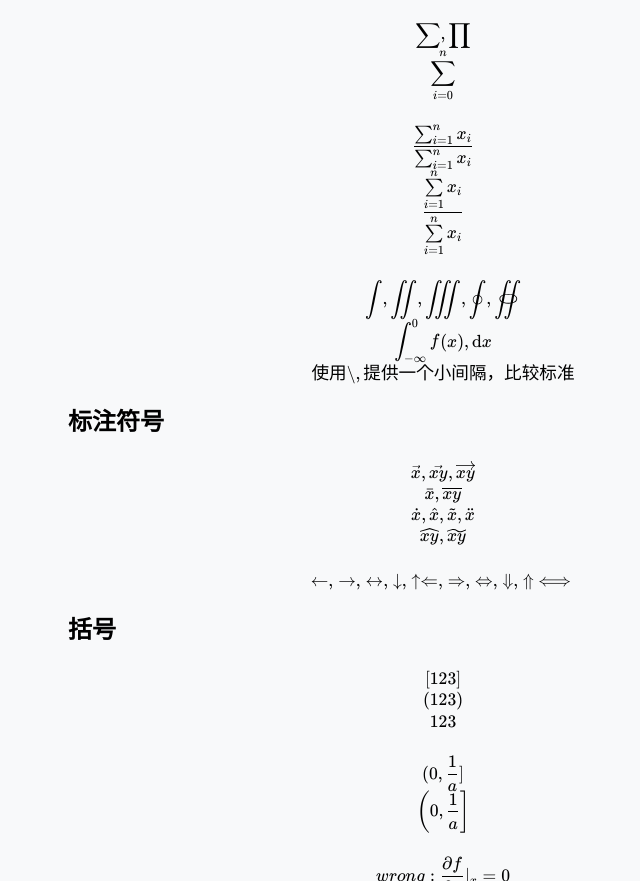
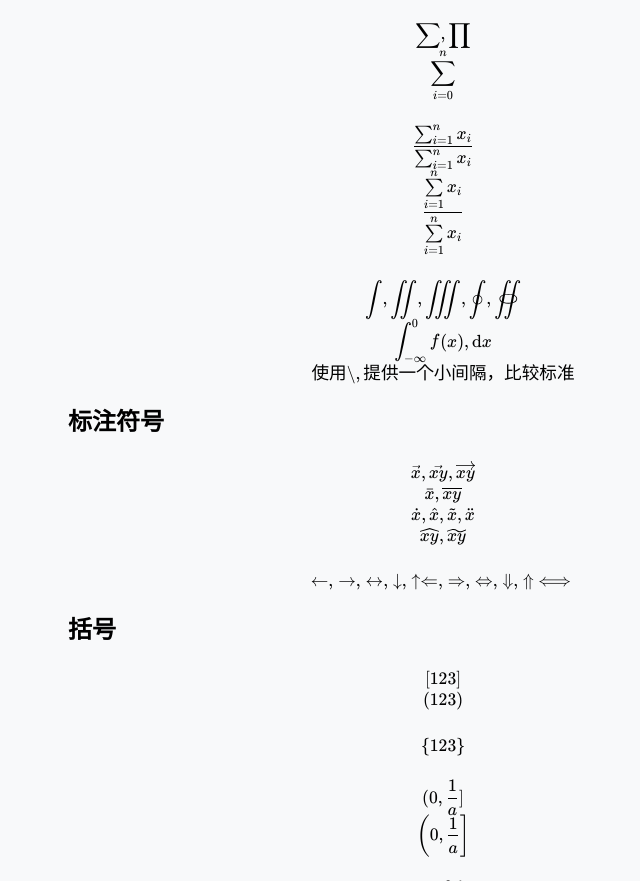
Before and after one commit to swleeeeee/swleeeeee.github.io, a plain HTML site: page posts/25-09-18/index.html in a window 1280 px wide. Shown: the part 1919-2800 px from the top of the page, without its empty margins (197-837 px from the left). Drawn offline with nearby package versions, Linux system fonts and the light colour scheme; a web font is replaced by a local one.

Commit message:
Clean deploy - 2025-09-21

```diff
--- a/posts/25-09-18/index.html
+++ b/posts/25-09-18/index.html
@@ -119,7 +119,7 @@ table .katex {
 
       <a href="/categories/code">Code</a>
   </strong>
-  <span> • 456 words</span>
+  <span> • 458 words</span>
 
 
     <div>
@@ -241,10 +241,14 @@ $$</p>
 <h1 id="括号">括号</h1>
 <p>$$
 [123]\\
-(123)\\
-{123}\\
+(123)
+$$</p>
+ <div>
 $$
+\{123\}
 $$
+ </div>
+<p>$$
 (0,\frac 1 a]\\
 \left(0,\frac 1 a\right]
 $$
```
Also changed, not shown: index.html (+1 -1 lines).
